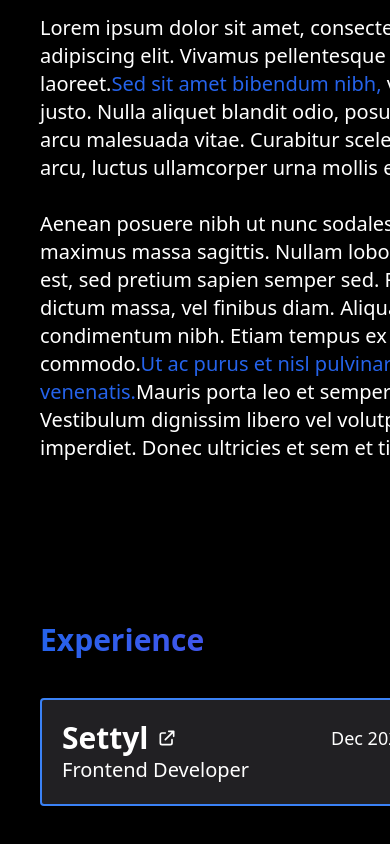
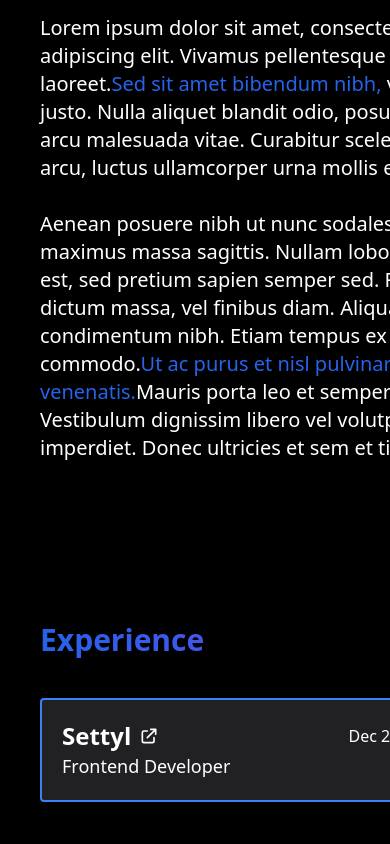
Before and after one commit to mdfarhaan/portfolio-v2, a Next.js app: page / in a window 390 px wide. Shown: the part 578-1422 px from the top of the page. Built offline with nearby package versions, Linux system fonts and the light colour scheme.

Commit message:
:sparkles: Experience Responsive Fix

```diff
--- a/components/Landing/Experience.tsx
+++ b/components/Landing/Experience.tsx
@@ -25,7 +25,7 @@ const Card = (props) => {
       <div className="border-2 border-blue-500 rounded p-5 bg-secondary">
         <div className="flex justify-between items-center">
           <span className="flex items-center">
-            <h2 className="text-3xl font-bold">{data.name}</h2>
+            <h2 className="lg:text-3xl text-2xl font-bold">{data.name}</h2>
             <a href={data.link} target="_blank">
               <HiOutlineExternalLink
                 color="#fff"
@@ -34,10 +34,12 @@ const Card = (props) => {
               />
             </a>
           </span>
-          <p className="text-lg font-medium">{data.duration}</p>
+          <p className="lg:text-lg text-md font-medium">{data.duration}</p>
         </div>
         <div className="flex justify-between items-center">
-          <p className="text-xl font-normal leading-1">{data.position}</p>
+          <p className="lg:text-xl text-lg font-normal leading-1">
+            {data.position}
+          </p>
           {state ? (
             <CgClose size={20} className="ml-2 cursor-pointer" />
           ) : (
@@ -52,7 +54,7 @@ const Card = (props) => {
         style={state ? { height: answerH } : { height: "0px" }}
       >
         <div className="bg-blue-500 rounded p-5 text-white">
-          <ul className="list-disc ml-5 mb-5 font-normal leading-5 text-lg">
+          <ul className="list-disc ml-5 mb-5 font-normal leading-5 text-md lg:text-lg">
             {data.description.map((item, index) => (
               <li key={index} className="my-2">
                 {item}
@@ -62,7 +64,7 @@ const Card = (props) => {
           {data.skills.map((item) => (
             <span
               key={item}
-              className="px-4 py-[3px] mx-1 text-md font-medium bg-secondary rounded"
+              className="px-4 py-[3px] mx-1 text-sm lg:text-md font-medium bg-secondary rounded"
             >
               {item}
             </span>
```
